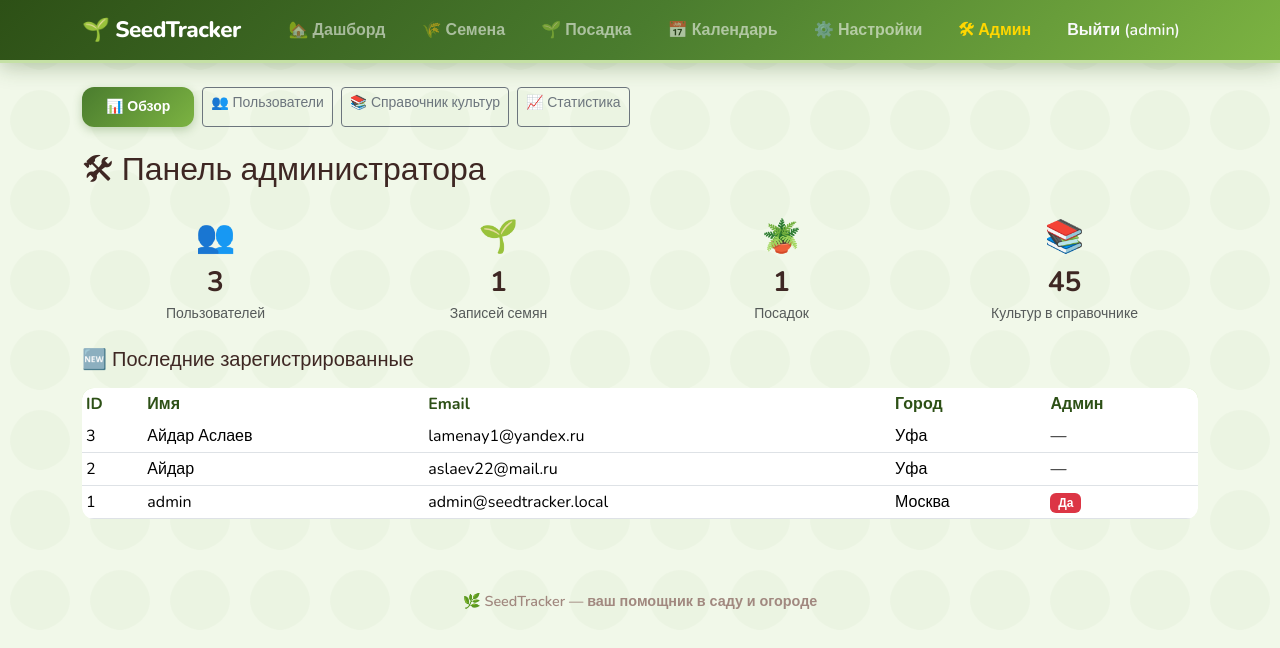
After one commit to lamenay/SeedTracker2, a Flask app: page /admin/ in a window 1280 px wide. The commit adds this page. Shown: the top 648 px of the page. Run offline with Flask 3, Linux system fonts and the light colour scheme; a user stored in the database is signed in.

Commit message:
add - Admin panel VNS

```diff
--- a/app/models.py
+++ b/app/models.py
@@ -8,8 +8,9 @@ class User(UserMixin, db.Model):
     username = db.Column(db.String(80), unique=True, nullable=False)
     email = db.Column(db.String(120), unique=True, nullable=False)
     password_hash = db.Column(db.String(256), nullable=True)  # nullable for Yandex-only users
-    city = db.Column(db.String(100), default='Москва')
+    city = db.Column(db.String(100), default='Уфа')
     yandex_id = db.Column(db.String(100), unique=True, nullable=True)
+    is_admin = db.Column(db.Boolean, default=False, nullable=False)
 
 
 class CropCatalog(db.Model):
--- /dev/null
+++ b/app/routes/admin.py
@@ -0,0 +1,144 @@
+from flask import Blueprint, render_template, redirect, url_for, flash, request
+from flask_login import login_required, current_user
+from functools import wraps
+from app import db
+from app.models import User, Seed, Planting, CropCatalog, SeasonalEvent
+
+admin_bp = Blueprint('admin', __name__, url_prefix='/admin')
+
+
+def admin_required(f):
+    @wraps(f)
+    def decorated(*args, **kwargs):
+        if not current_user.is_authenticated or not current_user.is_admin:
+            flash('Доступ запрещён. Требуются права администратора.', 'danger')
+            return redirect(url_for('main.dashboard'))
+        return f(*args, **kwargs)
+    return decorated
+
+
+@admin_bp.route('/')
+@login_required
+@admin_required
+def index():
+    users_count = User.query.count()
+    seeds_count = Seed.query.count()
+    plantings_count = Planting.query.count()
+    catalog_count = CropCatalog.query.count()
+    recent_users = User.query.order_by(User.id.desc()).limit(5).all()
+    return render_template('admin/index.html',
+                           users_count=users_count,
+                           seeds_count=seeds_count,
+                           plantings_count=plantings_count,
+                           catalog_count=catalog_count,
+                           recent_users=recent_users)
+
+
+@admin_bp.route('/users')
+@login_required
+@admin_required
+def users():
+    all_users = User.query.order_by(User.id).all()
+    return render_template('admin/users.html', users=all_users)
+
+
+@admin_bp.route('/users/<int:user_id>/toggle_admin', methods=['POST'])
+@login_required
+@admin_required
+def toggle_admin(user_id):
+    user = User.query.get_or_404(user_id)
+    if user.id == current_user.id:
+        flash('Нельзя изменить свои собственные права.', 'warning')
+        return redirect(url_for('admin.users'))
+    user.is_admin = not user.is_admin
+    db.session.commit()
+    status = 'назначен администратором' if user.is_admin else 'лишён прав администратора'
+    flash(f'Пользователь {user.username} {status}.', 'success')
+    return redirect(url_for('admin.users'))
+
+
+@admin_bp.route('/users/<int:user_id>/delete', methods=['POST'])
+@login_required
+@admin_required
+def delete_user(user_id):
+    user = User.query.get_or_404(user_id)
+    if user.id == current_user.id:
+        flash('Нельзя удалить самого себя.', 'warning')
+        return redirect(url_for('admin.users'))
+    # Удаляем посадки и семена пользователя
+    Planting.query.filter_by(user_id=user.id).delete()
+    Seed.query.filter_by(user_id=user.id).delete()
+    db.session.delete(user)
+    db.session.commit()
+    flash(f'Пользователь {user.username} удалён.', 'success')
+    return redirect(url_for('admin.users'))
+
+
+@admin_bp.route('/catalog')
+@login_required
+@admin_required
+def catalog():
+    entries = CropCatalog.query.order_by(CropCatalog.crop_name).all()
+    return render_template('admin/catalog.html', entries=entries)
+
+
+@admin_bp.route('/catalog/add', methods=['GET', 'POST'])
+@login_required
+@admin_required
+def catalog_add():
+    if request.method == 'POST':
+        entry = CropCatalog(
+            crop_name=request.form['crop_name'],
+            variety=request.form['variety'],
+            watering_interval_days=int(request.form['watering_interval_days']),
+            days_to_harvest=int(request.form['days_to_harvest']),
+            description=request.form.get('description', ''),
+            emoji=request.form.get('emoji', '🌱'),
+        )
+        db.session.add(entry)
+        db.session.commit()
+        flash(f'Культура «{entry.crop_name} — {entry.variety}» добавлена.', 'success')
+        return redirect(url_for('admin.catalog'))
+    return render_template('admin/catalog_form.html', entry=None)
+
+
+@admin_bp.route('/catalog/<int:entry_id>/edit', methods=['GET', 'POST'])
+@login_required
+@admin_required
+def catalog_edit(entry_id):
+    entry = CropCatalog.query.get_or_404(entry_id)
+    if request.method == 'POST':
+        entry.crop_name = request.form['crop_name']
+        entry.variety = request.form['variety']
+        entry.watering_interval_days = int(request.form['watering_interval_days'])
+        entry.days_to_harvest = int(request.form['days_to_harvest'])
+        entry.description = request.form.get('description', '')
+        entry.emoji = request.form.get('emoji', '🌱')
+        db.session.commit()
+        flash('Запись обновлена.', 'success')
+        return redirect(url_for('admin.catalog'))
+    return render_template('admin/catalog_form.html', entry=entry)
+
+
+@admin_bp.route('/catalog/<int:entry_id>/delete', methods=['POST'])
+@login_required
+@admin_required
+def catalog_delete(entry_id):
+    entry = CropCatalog.query.get_or_404(entry_id)
+    db.session.delete(entry)
+    db.session.commit()
+    flash('Запись удалена.', 'info')
+    return redirect(url_for('admin.catalog'))
+
+
+@admin_bp.route('/stats')
+@login_required
+@admin_required
+def stats():
+    users = User.query.all()
+    data = []
+    for u in users:
+        seeds = Seed.query.filter_by(user_id=u.id).count()
+        plantings = Planting.query.filter_by(user_id=u.id).count()
+        data.append({'user': u, 'seeds': seeds, 'plantings': plantings})
+    return render_template('admin/stats.html', data=data)
--- a/app/routes/plantings.py
+++ b/app/routes/plantings.py
@@ -75,7 +75,8 @@ def get_catalog_item(catalog_id):
 def add_planting():
     form = PlantingForm()
     weather = get_weather_forecast(current_user.city)
-    user_seeds = Seed.query.filter_by(user_id=current_user.id).all()
+    user_seeds = Seed.query.filter_by(user_id=current_user.id).filter(Seed.remaining_seeds > 0).all()
+    form.seed_id.choices = [(s.id, f"{s.crop_name}{' — ' + s.variety if s.variety else ''} ({s.remaining_seeds} шт.)") for s in user_seeds]
 
     if form.validate_on_submit():
         seed = Seed.query.get_or_404(form.seed_id.data)
--- /dev/null
+++ b/app/templates/admin/base_admin.html
@@ -0,0 +1,24 @@
+{% extends 'base.html' %}
+
+{% block content %}
+<div class="d-flex gap-2 mb-4 flex-wrap">
+    <a href="{{ url_for('admin.index') }}"
+       class="btn btn-sm {% if request.endpoint == 'admin.index' %}btn-nature{% else %}btn-outline-secondary{% endif %}">
+        📊 Обзор
+    </a>
+    <a href="{{ url_for('admin.users') }}"
+       class="btn btn-sm {% if request.endpoint == 'admin.users' %}btn-nature{% else %}btn-outline-secondary{% endif %}">
+        👥 Пользователи
+    </a>
+    <a href="{{ url_for('admin.catalog') }}"
+       class="btn btn-sm {% if request.endpoint in ('admin.catalog','admin.catalog_add','admin.catalog_edit') %}btn-nature{% else %}btn-outline-secondary{% endif %}">
+        📚 Справочник культур
+    </a>
+    <a href="{{ url_for('admin.stats') }}"
+       class="btn btn-sm {% if request.endpoint == 'admin.stats' %}btn-nature{% else %}btn-outline-secondary{% endif %}">
+        📈 Статистика
+    </a>
+</div>
+
+{% block admin_content %}{% endblock %}
+{% endblock %}
--- /dev/null
+++ b/app/templates/admin/index.html
@@ -0,0 +1,53 @@
+{% extends 'admin/base_admin.html' %}
+{% block admin_content %}
+<h2 class="mb-4">🛠 Панель администратора</h2>
+
+<div class="row g-3 mb-4">
+    <div class="col-6 col-md-3">
+        <div class="card-nature text-center">
+            <div style="font-size:2rem;">👥</div>
+            <div class="fw-bold fs-3">{{ users_count }}</div>
+            <div class="text-muted small">Пользователей</div>
+        </div>
+    </div>
+    <div class="col-6 col-md-3">
+        <div class="card-nature text-center">
+            <div style="font-size:2rem;">🌱</div>
+            <div class="fw-bold fs-3">{{ seeds_count }}</div>
+            <div class="text-muted small">Записей семян</div>
+        </div>
+    </div>
+    <div class="col-6 col-md-3">
+        <div class="card-nature text-center">
+            <div style="font-size:2rem;">🪴</div>
+            <div class="fw-bold fs-3">{{ plantings_count }}</div>
+            <div class="text-muted small">Посадок</div>
+        </div>
+    </div>
+    <div class="col-6 col-md-3">
+        <div class="card-nature text-center">
+            <div style="font-size:2rem;">📚</div>
+            <div class="fw-bold fs-3">{{ catalog_count }}</div>
+            <div class="text-muted small">Культур в справочнике</div>
+        </div>
+    </div>
+</div>
+
+<div class="card-nature">
+    <h5 class="mb-3">🆕 Последние зарегистрированные</h5>
+    <table class="table table-sm mb-0">
+        <thead><tr><th>ID</th><th>Имя</th><th>Email</th><th>Город</th><th>Админ</th></tr></thead>
+        <tbody>
+        {% for u in recent_users %}
+        <tr>
+            <td>{{ u.id }}</td>
+            <td>{{ u.username }}</td>
+            <td>{{ u.email }}</td>
+            <td>{{ u.city }}</td>
+            <td>{% if u.is_admin %}<span class="badge bg-danger">Да</span>{% else %}—{% endif %}</td>
+        </tr>
+        {% endfor %}
+        </tbody>
+    </table>
+</div>
+{% endblock %}
--- a/app/templates/base.html
+++ b/app/templates/base.html
@@ -355,6 +355,9 @@
                         <a class="nav-link" href="{{ url_for('plantings.add_planting') }}">🌱 Посадка</a>
                         <a class="nav-link" href="{{ url_for('calendar.calendar') }}">📅 Календарь</a>
                         <a class="nav-link" href="{{ url_for('main.settings') }}">⚙️ Настройки</a>
+                        {% if current_user.is_admin %}
+                        <a class="nav-link" style="color:#ffd700;font-weight:600;" href="{{ url_for('admin.index') }}">🛠 Админ</a>
+                        {% endif %}
                         <a class="nav-link text-light" href="{{ url_for('auth.logout') }}">
                             Выйти ({{ current_user.username }})
                         </a>
--- a/app/utils.py
+++ b/app/utils.py
@@ -2,7 +2,7 @@ import requests
 from datetime import date, timedelta
 
 
-def get_weather_forecast(city="Москва"):
+def get_weather_forecast(city="Уфа"):
     """Получает прогноз погоды на 7 дней через Open-Meteo"""
     try:
         geo_url = f"https://geocoding-api.open-meteo.com/v1/search?name={city}&count=1&language=ru"
```
Also changed, not shown: app/__init__.py (+16 -0 lines), app/forms.py (+18 -13 lines), app/templates/admin/catalog.html (added, +34 -0 lines), app/templates/admin/catalog_form.html (added, +40 -0 lines), app/templates/admin/stats.html (added, +25 -0 lines), app/templates/admin/users.html (added, +42 -0 lines), instance/seedtracker.db (added), requirements.txt (line endings or trailing spaces).
